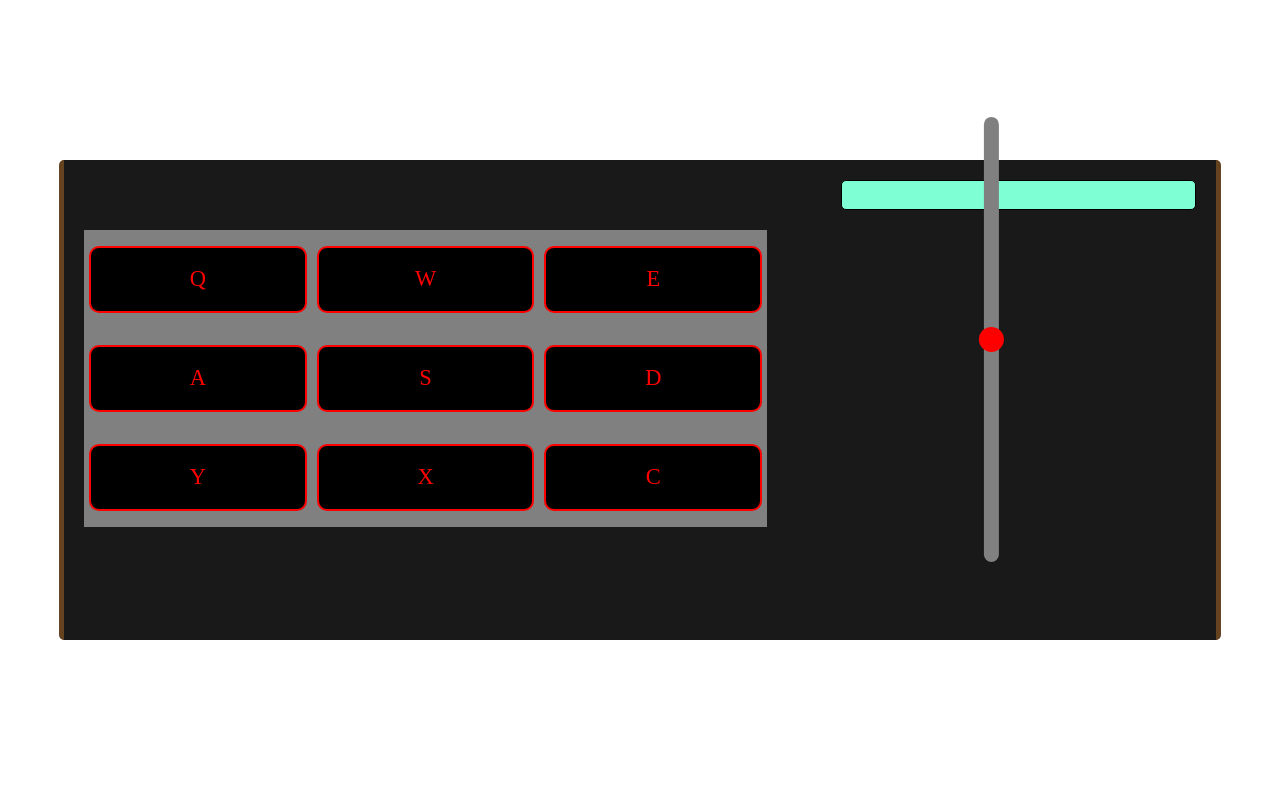
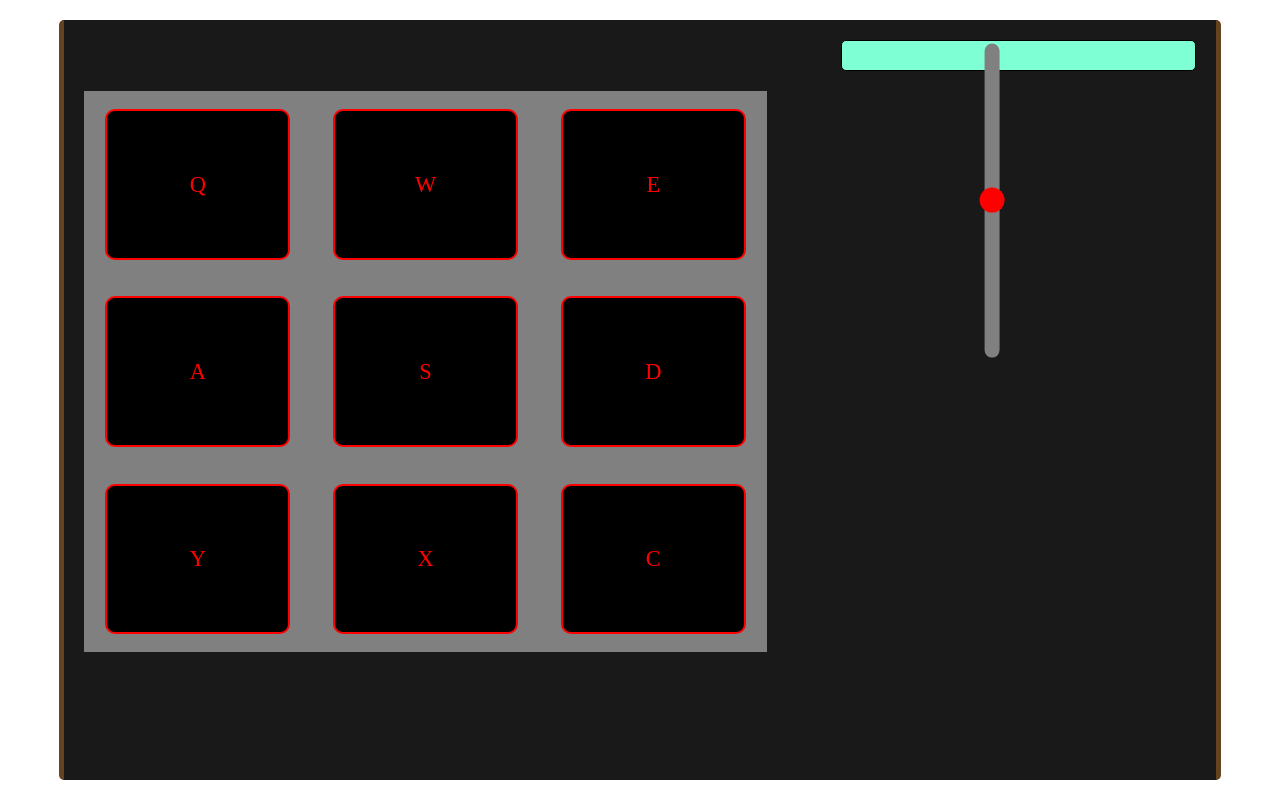
Before and after one commit to domotord90/react-drum, a React (Create React App) app: page / in a window 1280 px wide. Built offline with nearby package versions, Linux system fonts and the light colour scheme.

Commit message:
style changes

```diff
--- a/src/components/StyledButtonContainer.js
+++ b/src/components/StyledButtonContainer.js
@@ -11,6 +11,10 @@ const StyledButtonContainer = styled.div`
   height: 70%;
   padding: 5px;
   margin-left: 20px;
+
+  @media screen and (orientation: landscape) {
+    height: 80%;
+  }
 `;
 
 export default StyledButtonContainer;
--- a/src/components/StyledDrumContainer.js
+++ b/src/components/StyledDrumContainer.js
@@ -10,6 +10,10 @@ const StyledDrumContainer = styled.div`
   justify-content: center;
   height: 60%;
   width: 90%;
+
+  @media screen and (orientation: landscape) {
+    height: 95%;
+  }
 
   /* @media only screen and (max-width: 767px) {
     width: 500px;
--- a/src/styles/App.css
+++ b/src/styles/App.css
@@ -62,6 +62,17 @@
   border-radius: 50%;
 }
 
+@media screen and (orientation: landscape) {
+  .drum-pad {
+    width: 85%;
+    height: 85%;
+  }
+
+  .volume-control {
+    width: 70%;
+  }
+}
+
 /* @media screen and (min-width: 768px) {
   .volume-control {
     margin-top: 100px;
```
